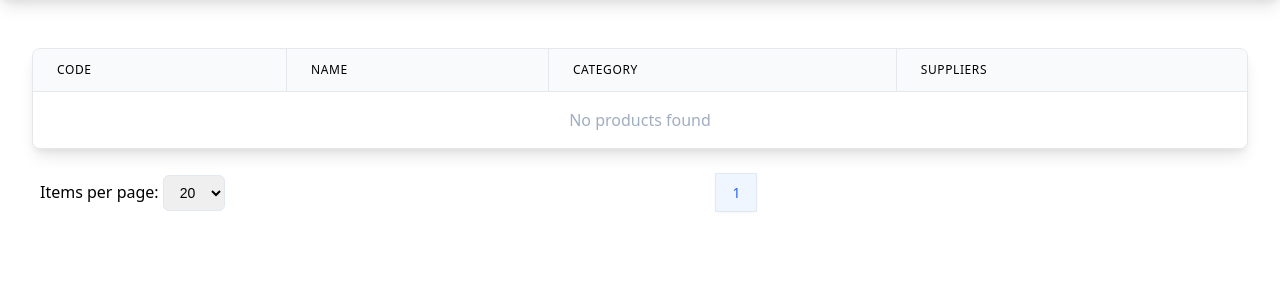
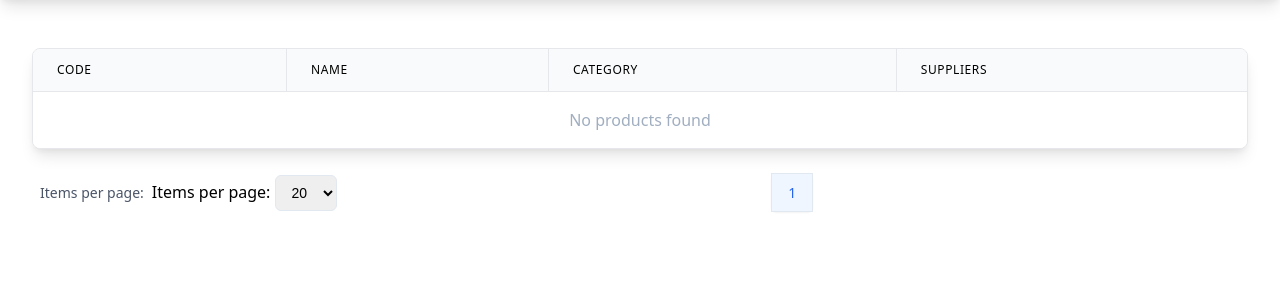
Before and after one commit to VytenisGaule/supply-planner, a Django app: page / in a window 1280 px wide. Shown: the part 65-365 px from the top of the page. Run offline with Django 5.2, Linux system fonts and the light colour scheme; data that the repository does not hold is empty; some libraries are stand-ins or nearby versions.

Commit message:
Refactor pagination context handling and improve items per page form in templates

```diff
--- a/app/helpers/context.py
+++ b/app/helpers/context.py
@@ -15,8 +15,8 @@ def populate_product_list_context(request, context):
     form = ItemsPerPageForm(initial={'items_per_page': items_per_page})
 
     # Pagination
-    paginator = Paginator(products, items_per_page)
-    page_number = request.GET.get('page')
+    paginator: Paginator = Paginator(products, items_per_page)
+    page_number: str = request.GET.get('page') if request.GET.get('page') else request.POST.get('page_number', 1)
     page_obj = paginator.get_page(page_number)
 
     # Update the context dictionary
--- a/app/templates/partials/pagination.html
+++ b/app/templates/partials/pagination.html
@@ -2,8 +2,9 @@
     <!-- Items per page dropdown -->
     <form method="post" class="flex items-center space-x-2" x-data="{ items_per_page: {{ items_per_page }} }"
         hx-post="{% url 'get_items_per_page' %}" hx-trigger="change delay:50ms" hx-target="#product-list"
-        hx-swap="outerHTML">
+        hx-swap="outerHTML" hx-vals='{"page_number": {{ page_obj.number }}}'>
         {% csrf_token %}
+        <label for="items-per-page" class="text-sm font-medium text-gray-700">Items per page:</label>
         {{ items_per_page_form }}
     </form>
 
```
